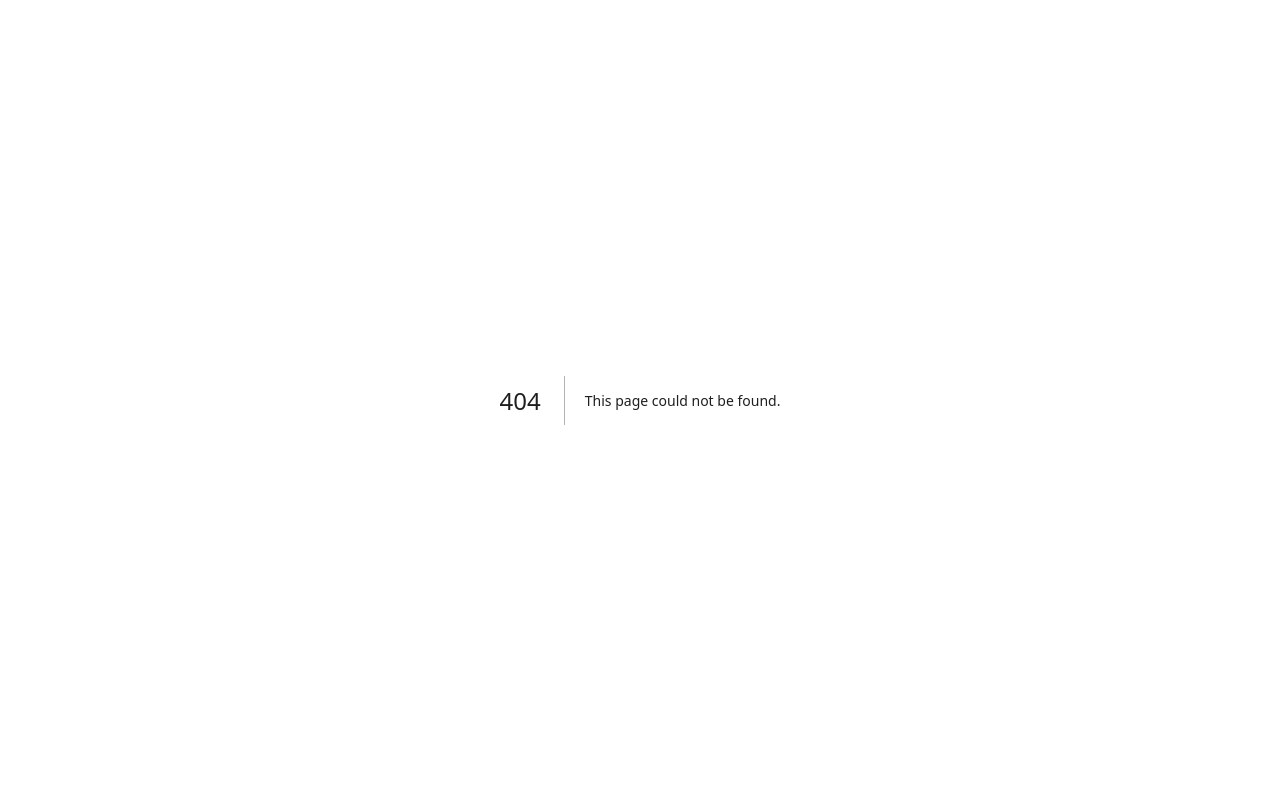
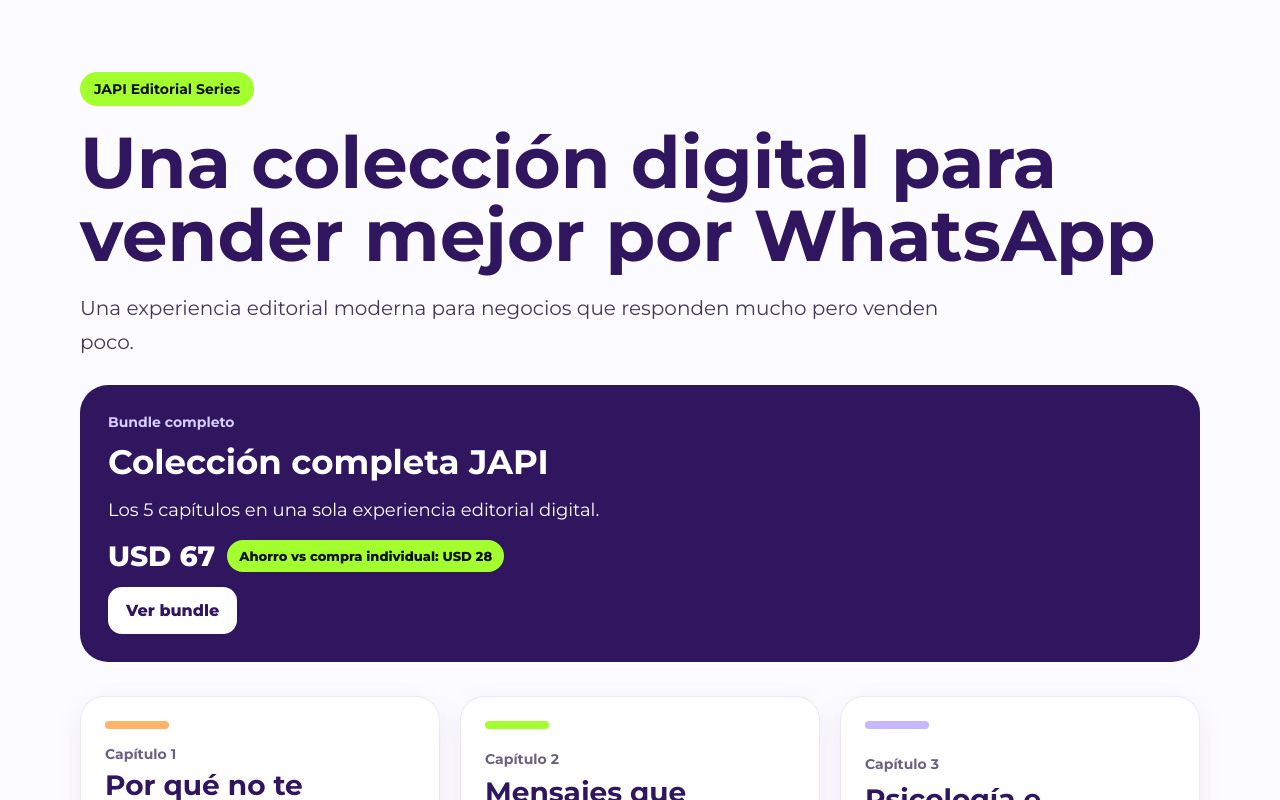
Before and after one commit to Japi-Hub/test-de-ventas-japi-hub, a Next.js app: page /coleccion in a window 1280 px wide. Before the commit this address had no page. Shown: the top 800 px of the page. Built offline with nearby package versions, Linux system fonts and the light colour scheme.

Commit message:
Add JAPI collection page

```diff
--- /dev/null
+++ b/app/coleccion/page.tsx
@@ -0,0 +1,37 @@
+import ChapterCard from '@/components/editorial/ChapterCard';
+import { bundle, chapters } from '@/lib/editorial/data';
+
+export default function ColeccionPage() {
+  return (
+    <main style={{ minHeight: '100vh', background: '#fcfbff', color: '#1f1f1f' }}>
+      <section style={{ maxWidth: 1120, margin: '0 auto', padding: '72px 24px 40px' }}>
+        <div style={{ display: 'inline-block', background: '#A3FF2E', color: '#111', borderRadius: 999, padding: '8px 14px', fontWeight: 700, fontSize: 14, marginBottom: 20 }}>
+          JAPI Editorial Series
+        </div>
+        <h1 style={{ fontSize: 'clamp(2.6rem, 6vw, 4.5rem)', lineHeight: 1.02, color: '#2F165F', margin: '0 0 18px' }}>
+          Una colección digital para vender mejor por WhatsApp
+        </h1>
+        <p style={{ maxWidth: 860, fontSize: 20, lineHeight: 1.7, margin: '0 0 26px', color: '#43385c' }}>
+          Una experiencia editorial moderna para negocios que responden mucho pero venden poco.
+        </p>
+        <div style={{ background: '#2F165F', color: '#fff', borderRadius: 28, padding: '28px', display: 'grid', gap: 14, marginBottom: 34 }}>
+          <span style={{ fontSize: 14, fontWeight: 700, color: '#d9ccff' }}>Bundle completo</span>
+          <h2 style={{ margin: 0, fontSize: 34, lineHeight: 1.05 }}>{bundle.title}</h2>
+          <p style={{ margin: 0, fontSize: 18, lineHeight: 1.7, maxWidth: 760 }}>{bundle.subtitle}</p>
+          <div style={{ display: 'flex', flexWrap: 'wrap', gap: 12, alignItems: 'center' }}>
+            <span style={{ fontSize: 28, fontWeight: 800 }}>USD {bundle.priceUsd}</span>
+            <span style={{ background: '#A3FF2E', color: '#111', padding: '8px 12px', borderRadius: 999, fontWeight: 800, fontSize: 13 }}>{bundle.savingsText}</span>
+          </div>
+          <a href="/bundle" style={{ display: 'inline-block', textDecoration: 'none', background: '#ffffff', color: '#2F165F', padding: '14px 18px', borderRadius: 14, fontWeight: 800, width: 'fit-content' }}>
+            Ver bundle
+          </a>
+        </div>
+        <div style={{ display: 'grid', gridTemplateColumns: 'repeat(auto-fit, minmax(280px, 1fr))', gap: 20 }}>
+          {chapters.map((chapter) => (
+            <ChapterCard key={chapter.id} chapter={chapter} />
+          ))}
+        </div>
+      </section>
+    </main>
+  );
+}
```
